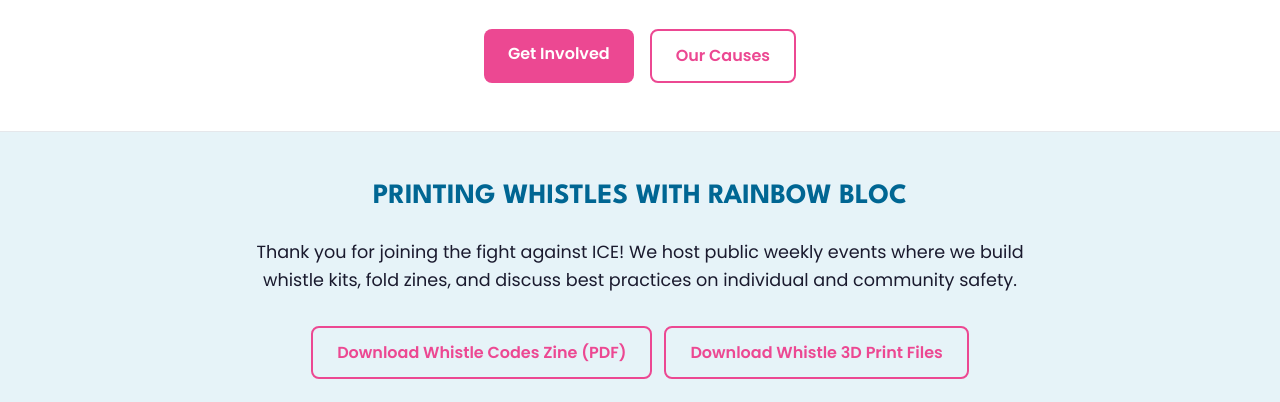
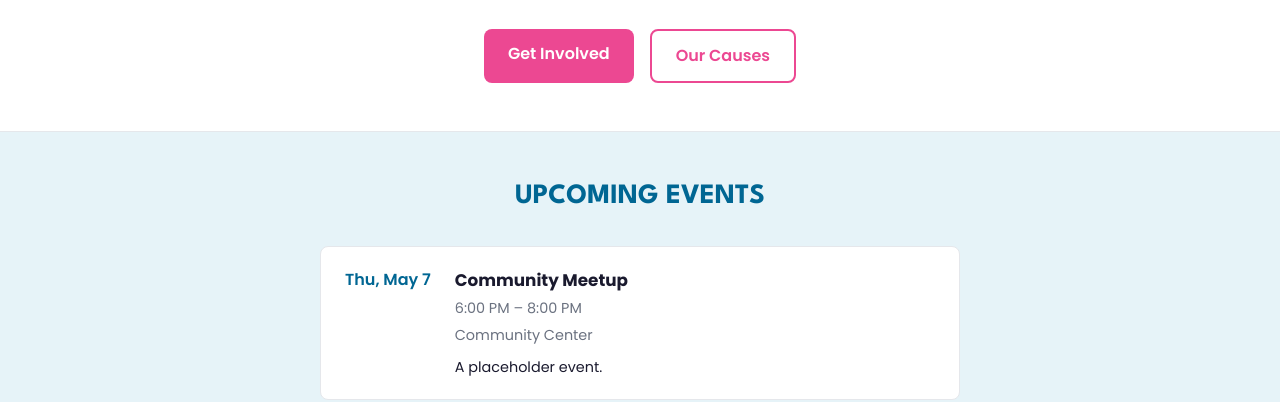
Before and after one commit to mishraclark/rainbow-bloc-site, an Astro site: page / in a window 1280 px wide. Shown: the part 398-800 px from the top of the page. Built offline with nearby package versions, Linux system fonts and the light colour scheme; Astro itself is replaced by a stand-in of ours.

Commit message:
start events section

```diff
--- /dev/null
+++ b/src/components/UpcomingEvents.astro
@@ -0,0 +1,117 @@
+---
+import { getCollection } from "astro:content";
+
+const now = new Date();
+const allEvents = await getCollection("events");
+
+const upcomingEvents = allEvents
+  .filter((e) => new Date(e.data.start) >= now)
+  .sort((a, b) => new Date(a.data.start).getTime() - new Date(b.data.start).getTime());
+
+function formatDate(dateStr: string): string {
+  const d = new Date(dateStr);
+  return d.toLocaleDateString("en-US", {
+    weekday: "short",
+    month: "short",
+    day: "numeric",
+  });
+}
+
+function formatTime(dateStr: string): string {
+  const d = new Date(dateStr);
+  return d.toLocaleTimeString("en-US", {
+    hour: "numeric",
+    minute: "2-digit",
+  });
+}
+---
+
+{upcomingEvents.length > 0 ? (
+  <ul class="event-list">
+    {upcomingEvents.map((event) => (
+      <li class="event-card">
+        <div class="event-date">{formatDate(event.data.start)}</div>
+        <div class="event-details">
+          <strong class="event-name">{event.data.name}</strong>
+          <span class="event-time">
+            {formatTime(event.data.start)}
+            {event.data.end && ` – ${formatTime(event.data.end)}`}
+          </span>
+          {event.data.location && (
+            <span class="event-location">{event.data.location}</span>
+          )}
+          {event.data.description && (
+            <p class="event-description">{event.data.description}</p>
+          )}
+          {event.data.link && (
+            <a href={event.data.link} target="_blank" rel="noopener" class="event-link">
+              More info
+            </a>
+          )}
+        </div>
+      </li>
+    ))}
+  </ul>
+) : (
+  <p class="no-events">No upcoming events right now — check back soon!</p>
+)}
+
+<style>
+  .event-list {
+    list-style: none;
+    padding: 0;
+    margin: 2rem auto 0;
+    max-width: 40rem;
+    display: flex;
+    flex-direction: column;
+    gap: 1rem;
+    text-align: left;
+  }
+
+  .event-card {
+    display: flex;
+    gap: 1.5rem;
+    padding: 1.25rem 1.5rem;
+    border-radius: var(--radius, 0.5rem);
+    border: 1px solid var(--color-border, #e5e7eb);
+    background: var(--color-bg, #fff);
+  }
+
+  .event-date {
+    flex-shrink: 0;
+    font-weight: 600;
+    color: #006693;
+    min-width: 5rem;
+  }
+
+  .event-details {
+    display: flex;
+    flex-direction: column;
+    gap: 0.25rem;
+  }
+
+  .event-name {
+    font-size: 1.05rem;
+  }
+
+  .event-time,
+  .event-location {
+    font-size: 0.9rem;
+    color: var(--color-muted, #6b7280);
+  }
+
+  .event-description {
+    margin-top: 0.25rem;
+    font-size: 0.9rem;
+  }
+
+  .event-link {
+    font-size: 0.9rem;
+    margin-top: 0.25rem;
+  }
+
+  .no-events {
+    color: var(--color-muted, #6b7280);
+    margin-top: 1rem;
+  }
+</style>
--- a/src/content/events/example-event.md
+++ b/src/content/events/example-event.md
@@ -1,7 +1,7 @@
 ---
 name: "Community Meetup"
-start: "2026-04-15T18:00:00"
-end: "2026-04-15T20:00:00"
+start: "2026-05-07T18:00:00"
+end: "2026-05-07T20:00:00"
 location: "Community Center"
 description: "A placeholder event."
 ---
--- a/src/pages/index.astro
+++ b/src/pages/index.astro
@@ -1,6 +1,7 @@
 ---
 import BaseLayout from "../layouts/BaseLayout.astro";
 import Faq from "../components/Faq.astro";
+import UpcomingEvents from "../components/UpcomingEvents.astro";
 
 const whistleFilesUrl = "https://drive.proton.me/urls/KT1VB9Q0Z0#MoCjM8uCwoTr";
 
@@ -55,6 +56,13 @@ const whistleFaq = [
         <a href="mailto:rainbowbloc@proton.me?subject=Volunteering%20with%20Rainbow%20Bloc" class="btn btn-primary">Get Involved</a>
         <a href="/causes" class="btn btn-outline">Our Causes</a>
       </div>
+    </div>
+  </section>
+
+  <section class="section-tinted">
+    <div class="container">
+      <h2>Upcoming Events</h2>
+      <UpcomingEvents />
     </div>
   </section>
 
@@ -124,13 +132,21 @@ const whistleFaq = [
 
   <section>
     <div class="container">
+      <h2>Request Whistles</h2>
+      <p>You are welcome to pick up whistles from any of our events, or email us to coordinate a large batch. Please include an estimate of whistles needed and the groups you work with, if any.</p>
+      <a href="mailto:rainbowbloc@proton.me?subject=Requesting%20Bulk%20Whistles" class="btn btn-primary" style="margin-top: 1.5rem;">Request Whistles</a>
+    </div>
+  </section>
+
+  <section class="section-tinted">
+    <div class="container">
       <h2>Get Involved</h2>
       <p>Reach out to enquire about volunteer opportunities.</p>
       <a href="mailto:rainbowbloc@proton.me?subject=Volunteering%20with%20Rainbow%20Bloc" class="btn btn-primary" style="margin-top: 1.5rem;">See how you can help</a>
     </div>
   </section>
 
-  <section class="section-tinted">
+  <section>
     <div class="container">
       <h2>Support Our Work</h2>
       <p>Your donations help us print zines, host events, and support our community.</p>
```
Also changed, not shown: 1 other file.
